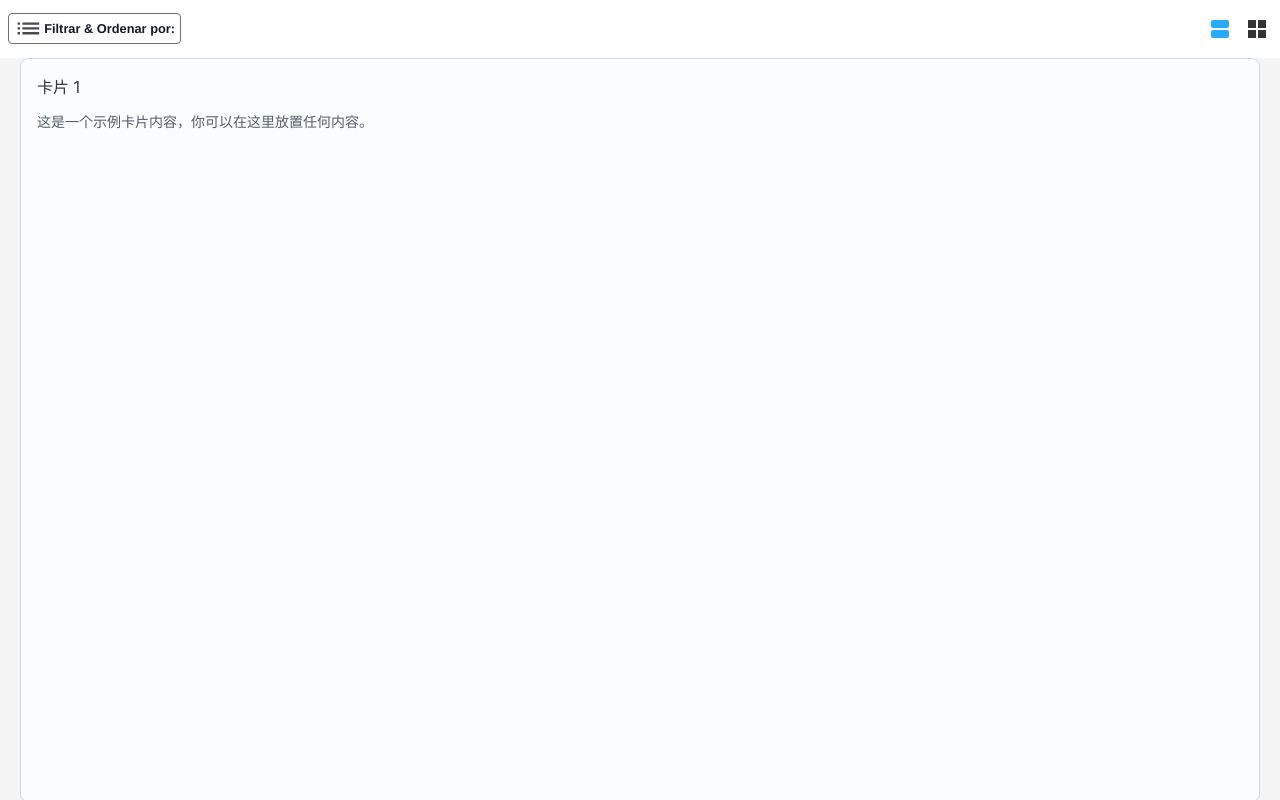
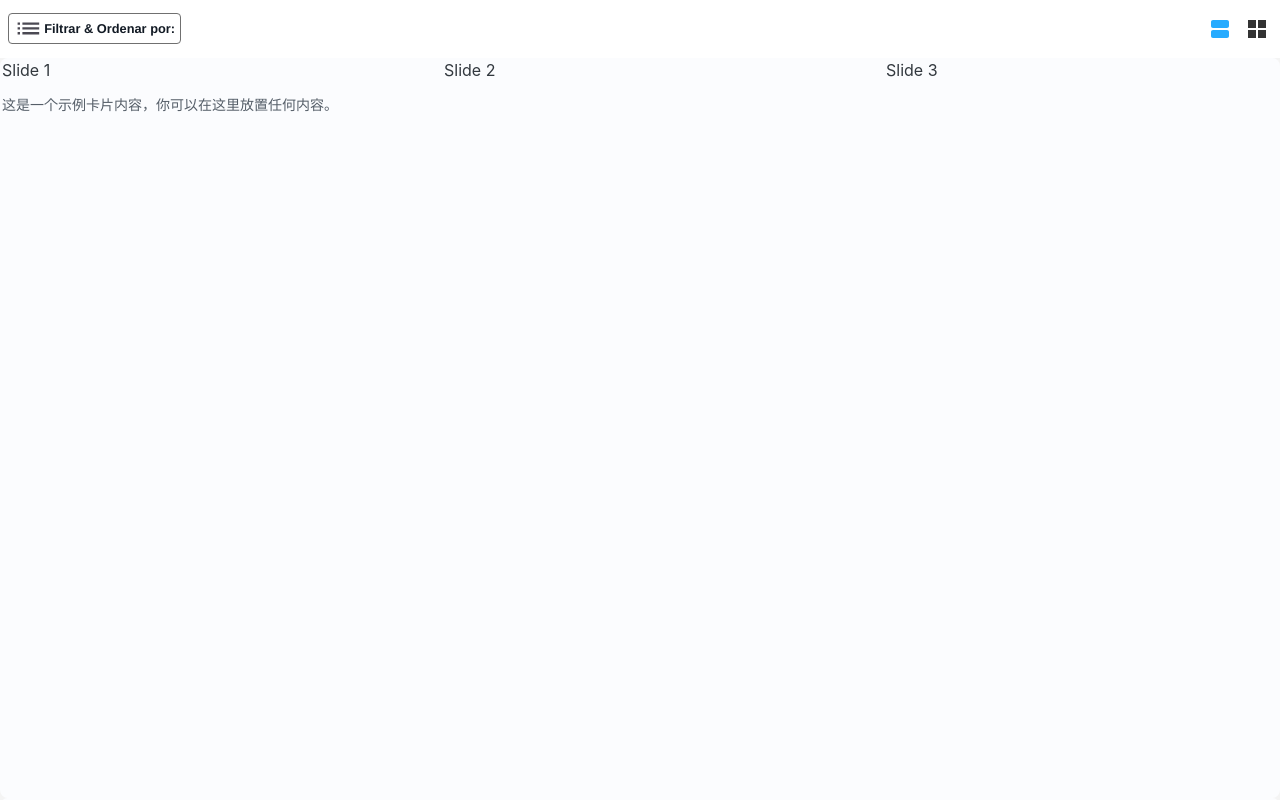
Before and after one commit to goodkets/nextDemo, a Next.js app: page / in a window 1280 px wide. Built offline with nearby package versions, Linux system fonts and the light colour scheme.

Commit message:
翻页优化

```diff
--- a/src/app/page.tsx
+++ b/src/app/page.tsx
@@ -1,11 +1,51 @@
+'use client'
 import * as React from 'react';
 import { Box, Card, Typography } from "@mui/joy";
 import { Toc, ViewAgenda, GridViewSharp } from '@mui/icons-material';
+import {Swiper, SwiperSlide} from 'swiper/react';
+import 'swiper/css';
 import { styles } from './styles/BasicCard.styles';
 
 export default function BasicCard() {
+  const [startX, setStartX] = React.useState(0);
+  const [startY, setStartY] = React.useState(0);
+//记录开始的坐标
+  const handleTouchStart = (e: React.TouchEvent) => {
+    const touch = e.touches[0];
+    setStartX(touch.clientX);
+    setStartY(touch.clientY);
+  };
+//记录偏移量（结束）
+  const handleTouchMove = (e: React.TouchEvent) => {
+    if (e.touches.length > 1) {
+      // 处理多指触摸
+      return;
+    }
+    const touch = e.touches[0];
+    const deltaX = touch.clientX - startX;
+    const deltaY = touch.clientY - startY;
+
+    // 这里可以添加滑动逻辑，例如判断左右滑动或上下滑动
+    if (Math.abs(deltaX) < Math.abs(deltaY)) {
+      if (deltaY > 0) {
+        console.log('向下滑动');
+      } else {
+        console.log('向上滑动');
+      }
+    }
+  };
+  // 处理滑动结束
+  const handleTouchEnd = () => {
+    // 滑动结束后的逻辑
+  };
+
   return (
-    <Box sx={styles.container}>
+    <Box
+      sx={styles.container}
+      onTouchStart={handleTouchStart}
+      onTouchMove={handleTouchMove}
+      onTouchEnd={handleTouchEnd}
+    >
       <Box sx={styles.header}>
         <Box sx={styles.filterButton}>
           <Toc sx={styles.tocIcon} />
@@ -19,7 +59,19 @@ export default function BasicCard() {
       <Box sx={styles.contentContainer}>
         {[1, 2, 3, 4, 5, 6, 7, 8, 9].map((item) => (
           <Card key={item} sx={styles.card}>
-            <Typography>卡片 {item}</Typography>
+            <Typography>
+            <Swiper
+              spaceBetween={50}
+              slidesPerView={3}
+              onSlideChange={() => console.log('slide change')}
+              onSwiper={(swiper) => console.log(swiper)}
+            >
+              <SwiperSlide>Slide 1</SwiperSlide>
+              <SwiperSlide>Slide 2</SwiperSlide>
+              <SwiperSlide>Slide 3</SwiperSlide>
+              <SwiperSlide>Slide 4</SwiperSlide>
+             </Swiper>
+            </Typography>
             <Typography level="body-sm">
               这是一个示例卡片内容，你可以在这里放置任何内容。
             </Typography>
--- a/src/app/styles/BasicCard.styles.ts
+++ b/src/app/styles/BasicCard.styles.ts
@@ -56,22 +56,21 @@ export const styles: Styles = {
   contentContainer: {
     flex: 1,
     overflow: 'auto',
-    padding: '20px',
     scrollSnapType: 'y mandatory',
     '&::-webkit-scrollbar': {
-        display: 'none'
-      },
-      'scrollbarWidth': 'none',
-      '-ms-overflow-style': 'none',
-      '&': {
-        '-ms-overflow-style': 'none',
-        'scrollbarWidth': 'none'
-      }
+      display: 'none'
+    },
+    scrollbarWidth: 'none',
+    msOverflowStyle: 'none',
+    '&': {
+      msOverflowStyle: 'none',
+      scrollbarWidth: 'none'
+    }
   },
   card: {
-    marginBottom: 2,
-    padding: 2,
-    height: 'calc(100vh - 3.5rem)',
+    border:'none',
+    padding: '0 2px',
+    height: 'calc(100vh - 3.7rem)',
     scrollSnapAlign: 'start',
     scrollSnapStop: 'always',
     transition: 'transform 0.2s ease',
```
Also changed, not shown: 1 other file (tests, documents, lock files or other folders).
